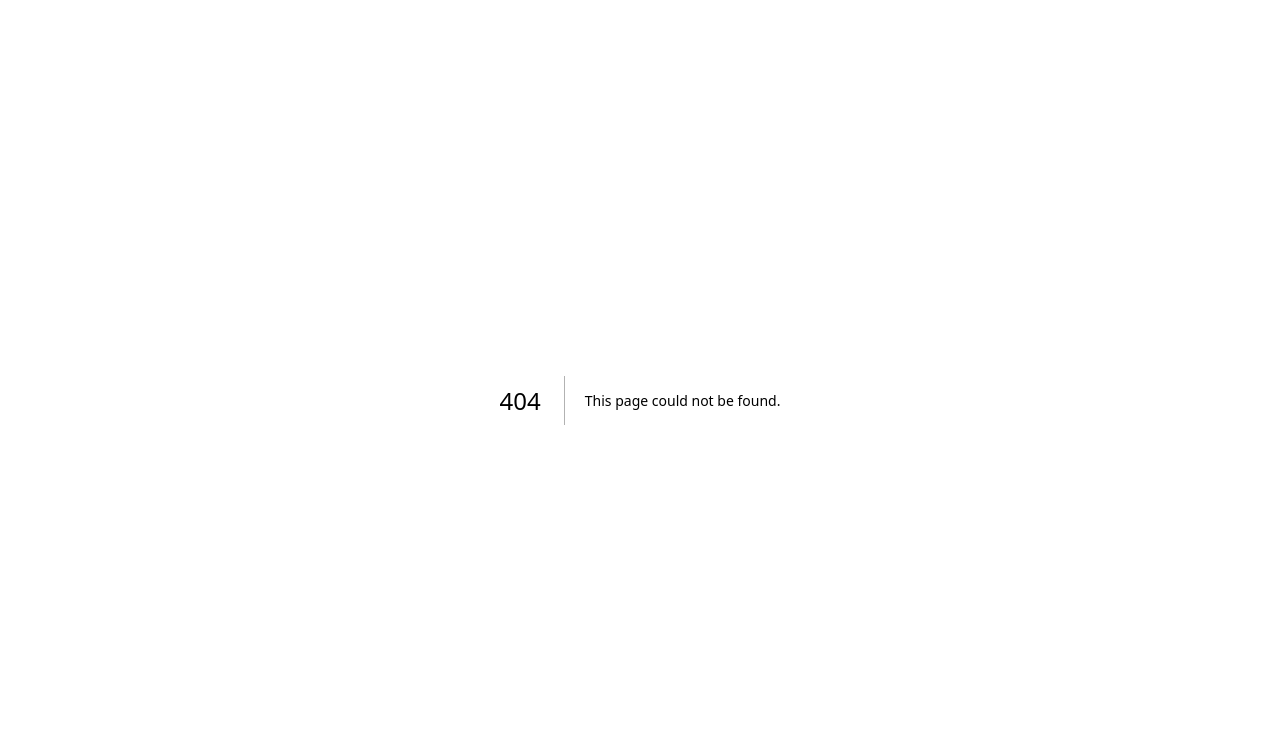
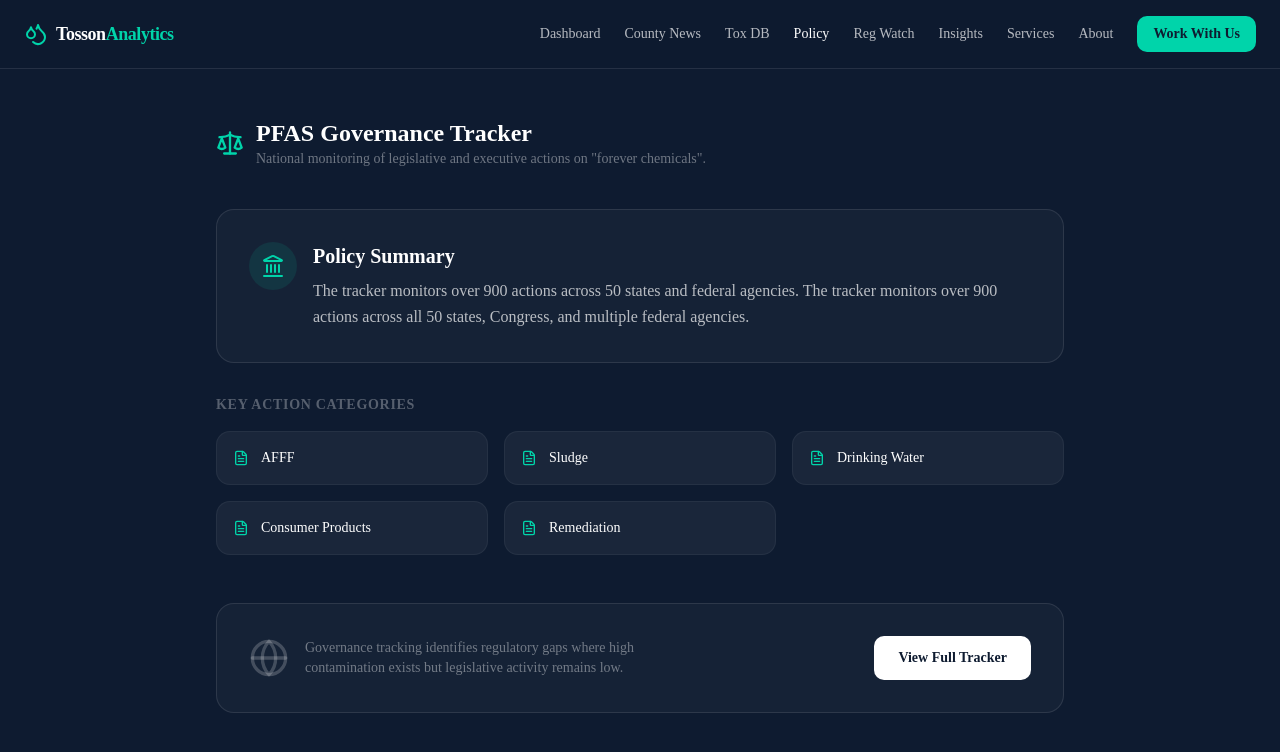
Before and after one commit to Pirolli91/tossonanalytics, a Next.js app: page /policy-tracker in a window 1280 px wide. Before the commit this address had no page. Shown: the top 752 px of the page. Built offline with nearby package versions, Linux system fonts and the light colour scheme.

Commit message:
feat: implement Toxicology and Policy Tracker tabs with live data harvesting

```diff
--- /dev/null
+++ b/app/policy-tracker/page.tsx
@@ -0,0 +1,72 @@
+import { readFileSync } from "fs";
+import { join } from "path";
+import { Navbar } from "@/components/Navbar";
+import { Scale, Landmark, FileText, Globe } from "lucide-react";
+
+export default function PolicyTrackerPage() {
+  let data = { summary: "", categories: [], source: "", last_harvested: "" };
+  try {
+    const path = join(process.cwd(), "public", "data", "pfas-governance.json");
+    data = JSON.parse(readFileSync(path, "utf-8"));
+  } catch (e) {}
+
+  return (
+    <main className="min-h-screen bg-[var(--bg-main)] text-white">
+      <Navbar active="policy-tracker" />
+
+      <div className="mx-auto max-w-4xl px-6 py-12">
+        <div className="mb-10 flex items-center gap-3">
+          <Scale className="h-7 w-7" style={{ color: "var(--brand-accent)" }} />
+          <div>
+            <h1 className="text-2xl font-bold">PFAS Governance Tracker</h1>
+            <p className="text-sm text-white/40">
+              National monitoring of legislative and executive actions on "forever chemicals".
+            </p>
+          </div>
+        </div>
+
+        <div className="rounded-2xl border border-white/10 bg-white/[0.03] p-8 mb-8">
+          <div className="flex items-start gap-4">
+             <div className="rounded-full bg-[var(--brand-accent)]/10 p-3">
+               <Landmark className="h-6 w-6 text-[var(--brand-accent)]" />
+             </div>
+             <div>
+               <h2 className="text-xl font-bold mb-2">Policy Summary</h2>
+               <p className="text-white/70 leading-relaxed">
+                 {data.summary} The tracker monitors over 900 actions across all 50 states, Congress, and multiple federal agencies.
+               </p>
+             </div>
+          </div>
+        </div>
+
+        <h3 className="text-sm font-semibold uppercase tracking-wider text-white/30 mb-4">Key Action Categories</h3>
+        <div className="grid gap-4 sm:grid-cols-3 mb-12">
+          {data.categories.map((cat, i) => (
+            <div key={i} className="flex items-center gap-3 rounded-xl border border-white/5 bg-white/5 p-4">
+              <FileText className="h-4 w-4 text-[var(--brand-accent)]" />
+              <span className="text-sm font-medium">{cat}</span>
+            </div>
+          ))}
+        </div>
+
+        <div className="rounded-2xl border border-white/10 bg-white/[0.03] p-8">
+          <div className="flex flex-col sm:flex-row items-center justify-between gap-6">
+            <div className="flex items-center gap-4">
+               <Globe className="h-10 w-10 text-white/20" />
+               <p className="text-sm text-white/40 max-w-sm">
+                 Governance tracking identifies regulatory gaps where high contamination exists but legislative activity remains low.
+               </p>
+            </div>
+            <a
+              href={data.source}
+              target="_blank"
+              className="rounded-lg px-6 py-3 text-sm font-bold bg-white text-[var(--bg-main)] hover:bg-white/90 transition-colors"
+            >
+              View Full Tracker
+            </a>
+          </div>
+        </div>
+      </div>
+    </main>
+  );
+}
--- /dev/null
+++ b/app/toxicology/page.tsx
@@ -0,0 +1,74 @@
+import { readFileSync } from "fs";
+import { join } from "path";
+import { Navbar } from "@/components/Navbar";
+import { Activity, Beaker, ShieldAlert } from "lucide-react";
+import { Badge } from "@/components/ui/badge";
+
+export default function ToxicologyPage() {
+  let data = { findings: [], source: "", last_harvested: "" };
+  try {
+    const path = join(process.cwd(), "public", "data", "pfas-tox-db.json");
+    data = JSON.parse(readFileSync(path, "utf-8"));
+  } catch (e) {}
+
+  return (
+    <main className="min-h-screen bg-[var(--bg-main)] text-white">
+      <Navbar active="toxicology" />
+
+      <div className="mx-auto max-w-4xl px-6 py-12">
+        <div className="mb-10 flex items-center gap-3">
+          <Activity className="h-7 w-7" style={{ color: "var(--brand-accent)" }} />
+          <div>
+            <h1 className="text-2xl font-bold">PFAS-TOX Database</h1>
+            <p className="text-sm text-white/40">
+              Systematic evidence map of health outcomes associated with PFAS exposure.
+            </p>
+          </div>
+        </div>
+
+        <div className="grid gap-6 sm:grid-cols-2">
+           <div className="rounded-2xl border border-white/10 bg-white/[0.03] p-6">
+             <div className="flex items-center gap-2 mb-4 text-[var(--brand-accent)]">
+               <ShieldAlert className="h-5 w-5" />
+               <h2 className="font-bold">Key Health Risks</h2>
+             </div>
+             <ul className="space-y-4">
+               {data.findings.map((finding, i) => (
+                 <li key={i} className="text-sm text-white/70 leading-relaxed border-l-2 border-white/10 pl-4">
+                   {finding}
+                 </li>
+               ))}
+             </ul>
+           </div>
+
+           <div className="rounded-2xl border border-white/10 bg-white/[0.03] p-6">
+             <div className="flex items-center gap-2 mb-4 text-[var(--brand-accent)]">
+               <Beaker className="h-5 w-5" />
+               <h2 className="font-bold">Database Context</h2>
+             </div>
+             <p className="text-sm text-white/50 leading-relaxed">
+               This database tracks over 1,000 in vitro, animal, and human studies. Research has established "probable links" between PFOA exposure and several serious health conditions.
+             </p>
+             <div className="mt-6 space-y-3">
+               <div className="flex justify-between text-xs text-white/30">
+                 <span>Source:</span>
+                 <a href={data.source} target="_blank" className="hover:text-white underline">PFAS Project Lab</a>
+               </div>
+               <div className="flex justify-between text-xs text-white/30">
+                 <span>Last Updated:</span>
+                 <span>{data.last_harvested}</span>
+               </div>
+             </div>
+           </div>
+        </div>
+
+        <div className="mt-12 rounded-2xl bg-[var(--brand-accent)]/10 border border-[var(--brand-accent)]/20 p-8 text-center">
+          <h3 className="text-lg font-bold mb-2">Scientific Advocacy</h3>
+          <p className="text-sm text-white/60 max-w-2xl mx-auto">
+            The data suggests a synergistic effect between industrial toxins and environmental changes. Tosson Analytics provides PhD-level analysis to help interpret these complex toxicological findings for municipal and legal stakeholders.
+          </p>
+        </div>
+      </div>
+    </main>
+  );
+}
--- a/components/Navbar.tsx
+++ b/components/Navbar.tsx
@@ -14,6 +14,8 @@ export function Navbar({ active }: NavbarProps) {
   const links = [
     { href: "/dashboard",        label: "Dashboard",     key: "dashboard"        },
     { href: "/news",             label: "County News",   key: "news"             },
+    { href: "/toxicology",       label: "Tox DB",        key: "toxicology"       },
+    { href: "/policy-tracker",   label: "Policy",        key: "policy-tracker"   },
     { href: "/regulatory-watch", label: "Reg Watch",     key: "regulatory-watch" },
     { href: "/insights",         label: "Insights",      key: "insights"         },
     { href: "/services",         label: "Services",      key: "services"         },
--- /dev/null
+++ b/public/data/pfas-governance.json
@@ -0,0 +1,12 @@
+{
+  "source": "https://pfasproject.com/pfas-governance-tracker-2/",
+  "last_harvested": "2026-04-28",
+  "summary": "The tracker monitors over 900 actions across 50 states and federal agencies.",
+  "categories": [
+    "AFFF",
+    "Sludge",
+    "Drinking Water",
+    "Consumer Products",
+    "Remediation"
+  ]
+}
--- /dev/null
+++ b/public/data/pfas-tox-db.json
@@ -0,0 +1,10 @@
+{
+  "source": "https://pfasproject.com/pfas-toxic-database/",
+  "last_harvested": "2026-04-28",
+  "findings": [
+    "High cholesterol and thyroid disease",
+    "Ulcerative colitis",
+    "Testicular and kidney cancer",
+    "Pregnancy-induced hypertension"
+  ]
+}
--- a/scripts/fetch-county-news.js
+++ b/scripts/fetch-county-news.js
@@ -19,11 +19,18 @@ import { join, dirname } from "path";
 import { fileURLToPath }  from "url";
 import { spawn }          from "child_process";
 
+const HOME       = process.env.HOME || "/home/temitope";
 const __dirname  = dirname(fileURLToPath(import.meta.url));
 const ROOT       = join(__dirname, "..");
 const OUT_FILE   = join(ROOT, "public", "data", "county-news.json");
-const LLAMA_SRV  = "/data/data/com.termux/files/home/llama.cpp/build/bin/llama-server";
-const MODEL_PATH = "/data/data/com.termux/files/home/llama.cpp/gemma-4-E4B-it-Q5_K_M.gguf";
+
+// ── Portable Llama Paths ──────────────────────────────────────────────────────
+const TERMUX_BASE = "/data/data/com.termux/files/home/llama.cpp";
+const LOCAL_BASE  = join(HOME, "llama.cpp");
+const LLAMA_BASE  = existsSync(TERMUX_BASE) ? TERMUX_BASE : LOCAL_BASE;
+
+const LLAMA_SRV  = join(LLAMA_BASE, "build", "bin", "llama-server");
+const MODEL_PATH = join(LLAMA_BASE, "gemma-4-E4B-it-Q5_K_M.gguf");
 const SRV_PORT   = 18088;
 const SRV_URL    = `http://127.0.0.1:${SRV_PORT}`;
 
--- a/scripts/fetch-insights.js
+++ b/scripts/fetch-insights.js
@@ -21,11 +21,18 @@ import { execFile } from "child_process";
 import { promisify } from "util";
 
 const execFileAsync = promisify(execFile);
+const HOME         = process.env.HOME || "/home/temitope";
 const __dirname    = dirname(fileURLToPath(import.meta.url));
 const ROOT         = join(__dirname, "..");
 const CONTENT_DIR  = join(ROOT, "content", "insights");
-const LLAMA_CLI    = "/data/data/com.termux/files/home/llama.cpp/build/bin/llama-cli";
-const MODEL_PATH   = "/data/data/com.termux/files/home/llama.cpp/gemma-4-E4B-it-Q5_K_M.gguf";
+
+// ── Portable Llama Paths ──────────────────────────────────────────────────────
+const TERMUX_BASE  = "/data/data/com.termux/files/home/llama.cpp";
+const LOCAL_BASE   = join(HOME, "llama.cpp");
+const LLAMA_BASE   = existsSync(TERMUX_BASE) ? TERMUX_BASE : LOCAL_BASE;
+
+const LLAMA_CLI    = join(LLAMA_BASE, "build", "bin", "llama-cli");
+const MODEL_PATH   = join(LLAMA_BASE, "gemma-4-E4B-it-Q5_K_M.gguf");
 
 mkdirSync(CONTENT_DIR, { recursive: true });
 
```
Also changed, not shown: 1 other file (tests, documents, lock files or other folders).
